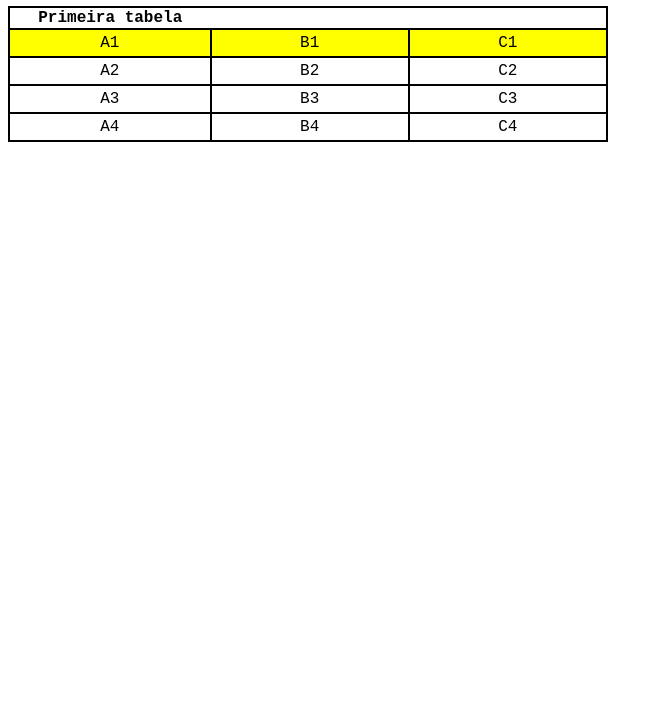
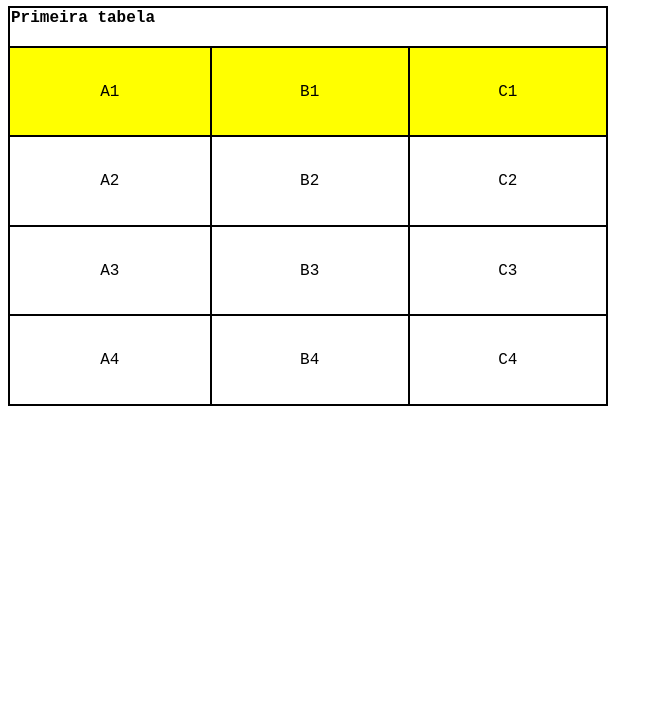
Before and after one commit to duartematheus/Repositorio-html-css, a plain HTML site: page exercicios/ex023/tabela.html in a window 1280 px wide. Shown: the part 74-800 px from the top of the page, without its empty margins (0-663 px from the left). Drawn offline with Linux system fonts and the light colour scheme.

Commit message:
atualização

```diff
--- a/exercicios/ex023/tabela.html
+++ b/exercicios/ex023/tabela.html
@@ -11,10 +11,12 @@
         }
         table{
             width: 600px;
+            height: 400px;
             border-collapse: collapse;
         }
         td{
             width: 200px;
+
             border: 2px solid black;
             text-align: center;
             padding: 4px;
@@ -23,7 +25,10 @@
             background-color: yellow;
         }
         thead{
-            text-align: center;
+            height: 40px;
+            text-align: left;
+            padding: 30px;
+            vertical-align: top;
             border: 2px solid black;
 
         }
```
